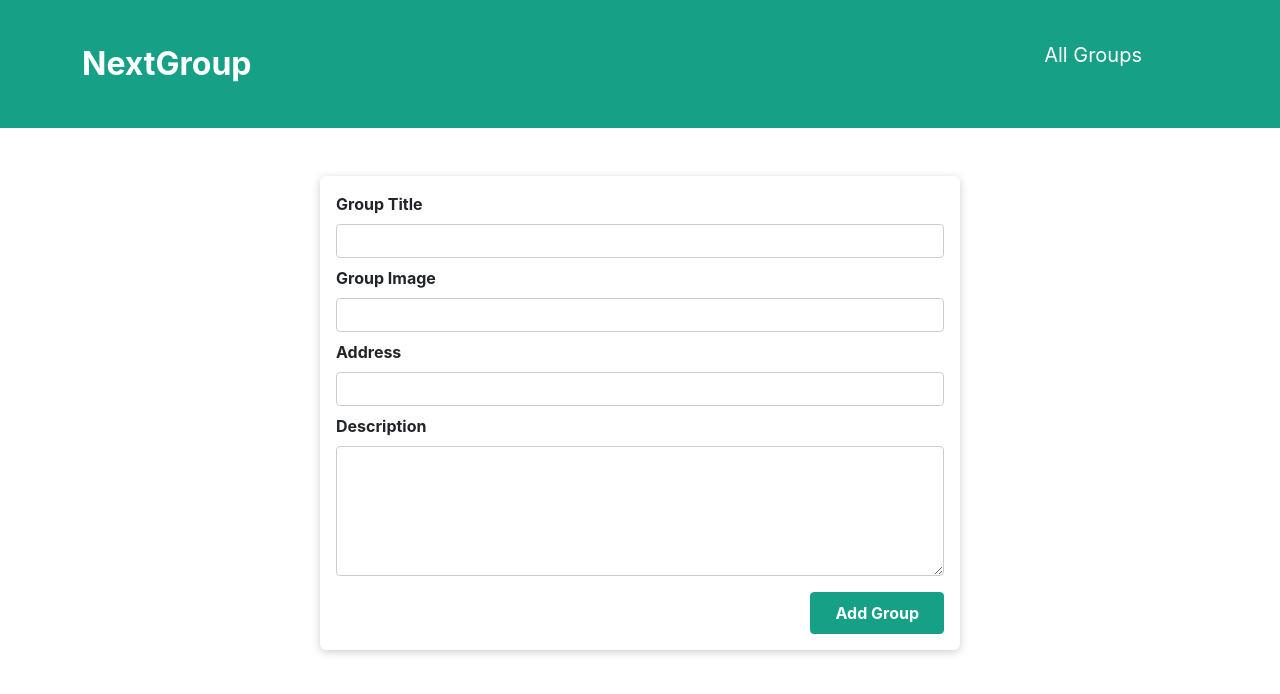
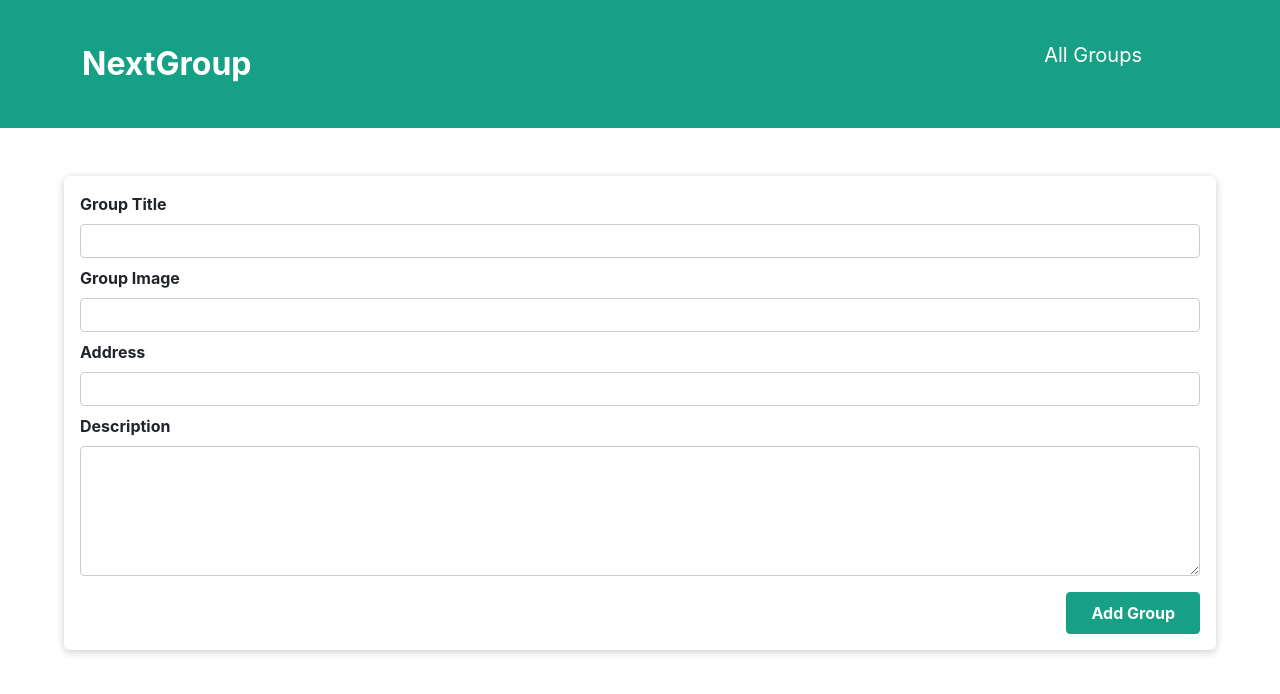
Before and after one commit to mhans003/nextjs-groups-app, a Next.js app: page /new-group.js in a window 1280 px wide. Shown: the top 694 px of the page. Built offline with nearby package versions, Linux system fonts and the light colour scheme; some icons are missing.

Commit message:
New responsive style optimized for larger screens: removed restriction on max-width.

```diff
--- a/components/layout/Layout.module.css
+++ b/components/layout/Layout.module.css
@@ -1,5 +1,4 @@
 .main {
     margin: 3rem auto;
     width: 90%;
-    max-width: 40rem;
 }
```
